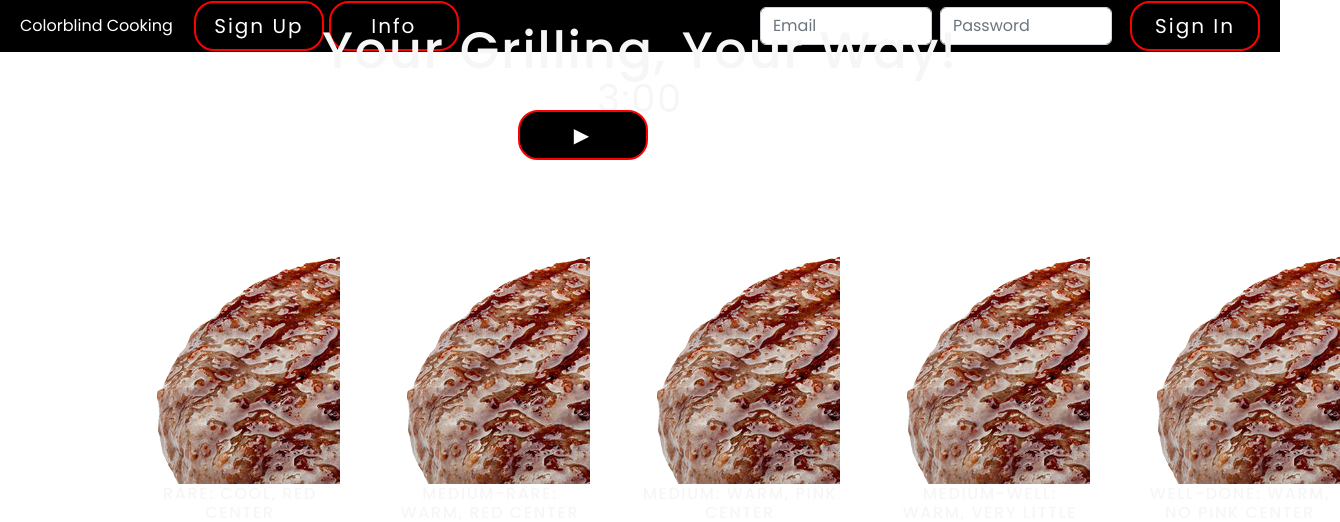
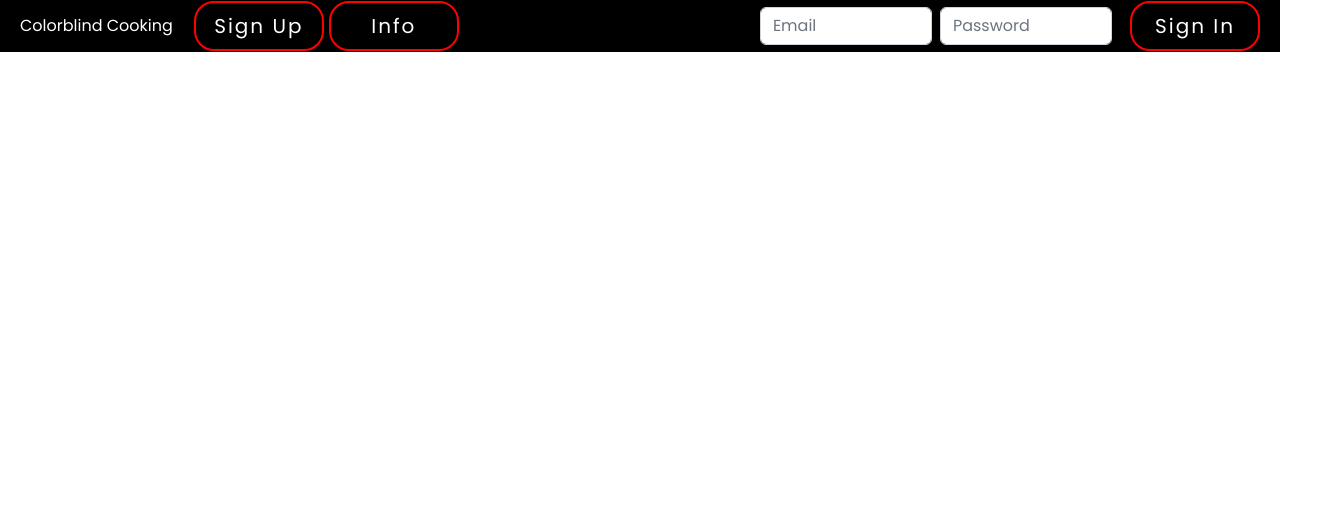
Before and after one commit to ArtbyDMT/Colorblind-Cooking, a React (Create React App) app: page /timerspage in a window 1280 px wide. Shown: the top 522 px of the page, 1340 px wide, since content can reach past the window. Built offline with nearby package versions, Linux system fonts and the light colour scheme.

Commit message:
Changed timerspage component from firetimer

```diff
--- a/src/App.js
+++ b/src/App.js
@@ -8,7 +8,7 @@ import SteakOrBurger from './components/pages/SteakOrBurger';
 import Steak from './components/pages/Steak';
 import Burger from './components/pages/Burger';
 import Finished from './components/pages/Finished';
-import FireTimer from './components/firetimer/FireTimer';
+import TimersPage from './components/pages/TimersPage';
 
 
 export default function App() {
@@ -24,7 +24,7 @@ export default function App() {
           <Route path="/steakorburger" element={<SteakOrBurger />} />
           <Route path="/steak" element={<Steak />} />
           <Route path="/burger" element={<Burger />} />
-          <Route path="/timerspage" element={<FireTimer />} />
+          <Route path="/timerspage" element={<TimersPage />} />
           <Route path="/finished" element={<Finished />} />
       </Routes>
       <br />
```
